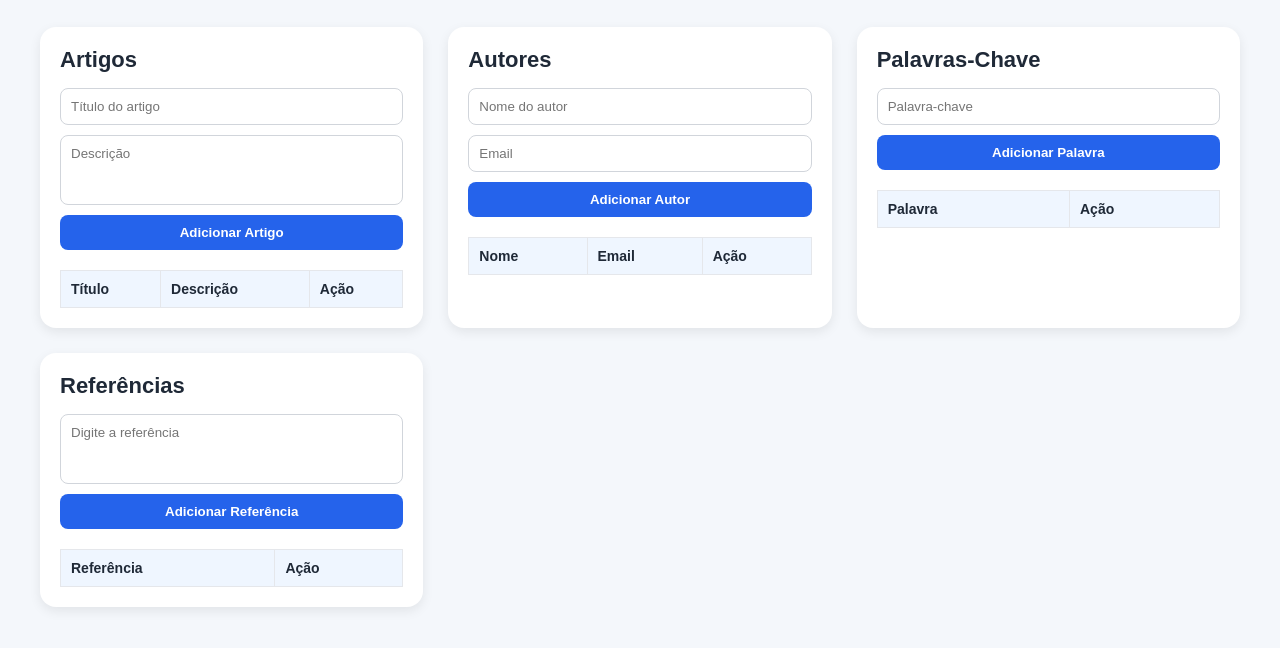
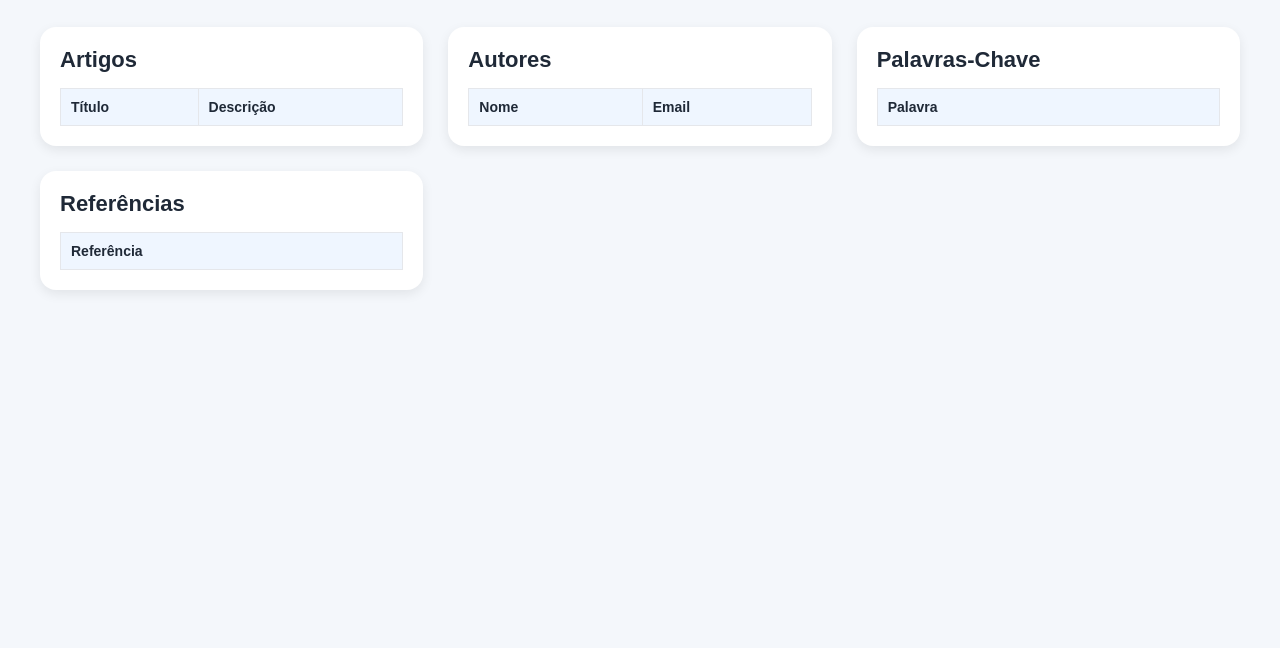
Before and after one commit to eduardapastore/ArtigoWeb, a plain HTML site: page index.html in a window 1280 px wide. Shown: the part 80-728 px from the top of the page. Drawn offline with nearby package versions, Linux system fonts and the light colour scheme.

Commit message:
mudanças html

```diff
--- a/index.html
+++ b/index.html
@@ -6,6 +6,9 @@
   <title>Artigos Web</title>
 
   <link rel="stylesheet" href="style.css">
+
+  <!-- SUPABASE -->
+  <script src="https://cdn.jsdelivr.net/npm/@supabase/supabase-js@2"></script>
 </head>
 <body>
 
@@ -17,25 +20,11 @@
     <div class="card">
       <h2>Artigos</h2>
 
-      <form id="formArtigos">
-        <input type="text" id="tituloArtigo" placeholder="Título do artigo" required>
-
-        <textarea
-          id="descricaoArtigo"
-          placeholder="Descrição"
-        ></textarea>
-
-        <button type="submit">
-          Adicionar Artigo
-        </button>
-      </form>
-
       <table>
         <thead>
           <tr>
             <th>Título</th>
             <th>Descrição</th>
-            <th>Ação</th>
           </tr>
         </thead>
 
@@ -47,31 +36,11 @@
     <div class="card">
       <h2>Autores</h2>
 
-      <form id="formAutores">
-        <input
-          type="text"
-          id="nomeAutor"
-          placeholder="Nome do autor"
-          required
-        >
-
-        <input
-          type="email"
-          id="emailAutor"
-          placeholder="Email"
-        >
-
-        <button type="submit">
-          Adicionar Autor
-        </button>
-      </form>
-
       <table>
         <thead>
           <tr>
             <th>Nome</th>
             <th>Email</th>
-            <th>Ação</th>
           </tr>
         </thead>
 
@@ -83,24 +52,10 @@
     <div class="card">
       <h2>Palavras-Chave</h2>
 
-      <form id="formPalavras">
-        <input
-          type="text"
-          id="palavraChave"
-          placeholder="Palavra-chave"
-          required
-        >
-
-        <button type="submit">
-          Adicionar Palavra
-        </button>
-      </form>
-
       <table>
         <thead>
           <tr>
             <th>Palavra</th>
-            <th>Ação</th>
           </tr>
         </thead>
 
@@ -112,23 +67,10 @@
     <div class="card">
       <h2>Referências</h2>
 
-      <form id="formReferencias">
-        <textarea
-          id="referenciaTexto"
-          placeholder="Digite a referência"
-          required
-        ></textarea>
-
-        <button type="submit">
-          Adicionar Referência
-        </button>
-      </form>
-
       <table>
         <thead>
           <tr>
             <th>Referência</th>
-            <th>Ação</th>
           </tr>
         </thead>
 
```
